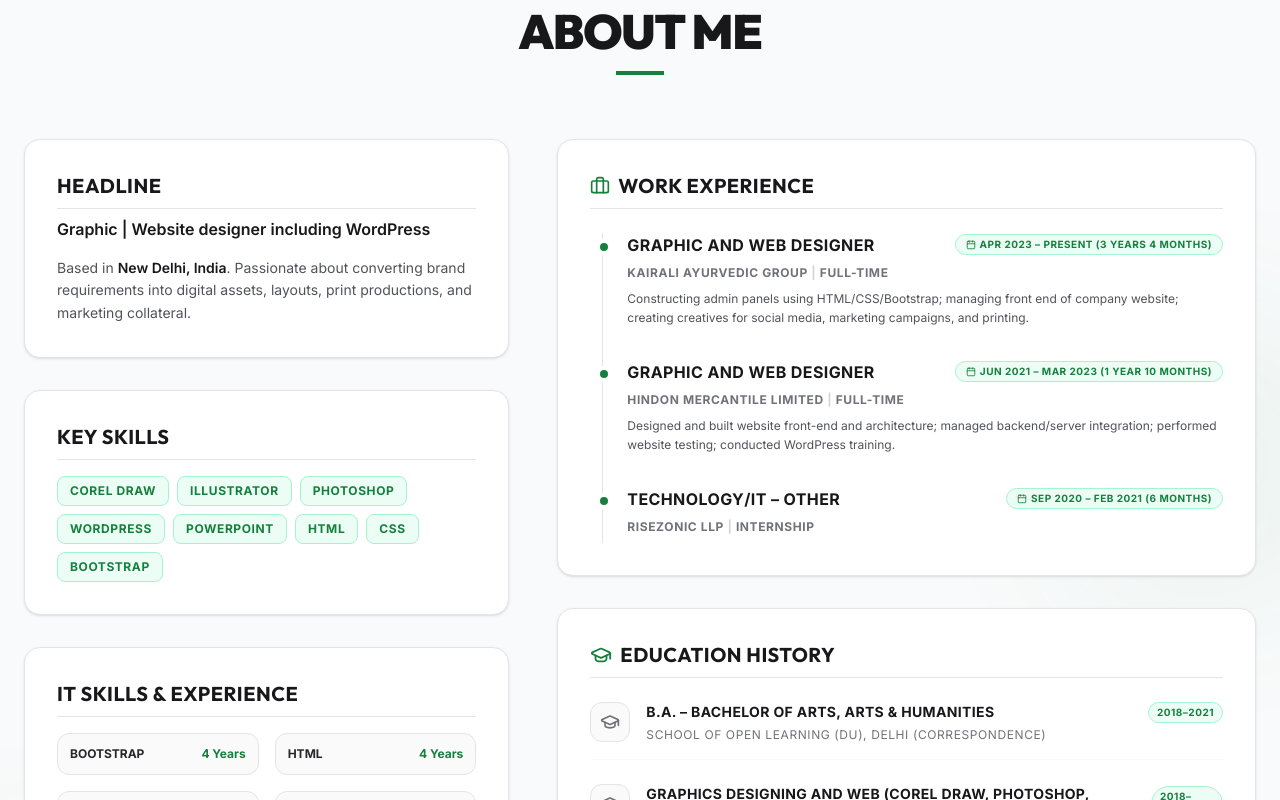
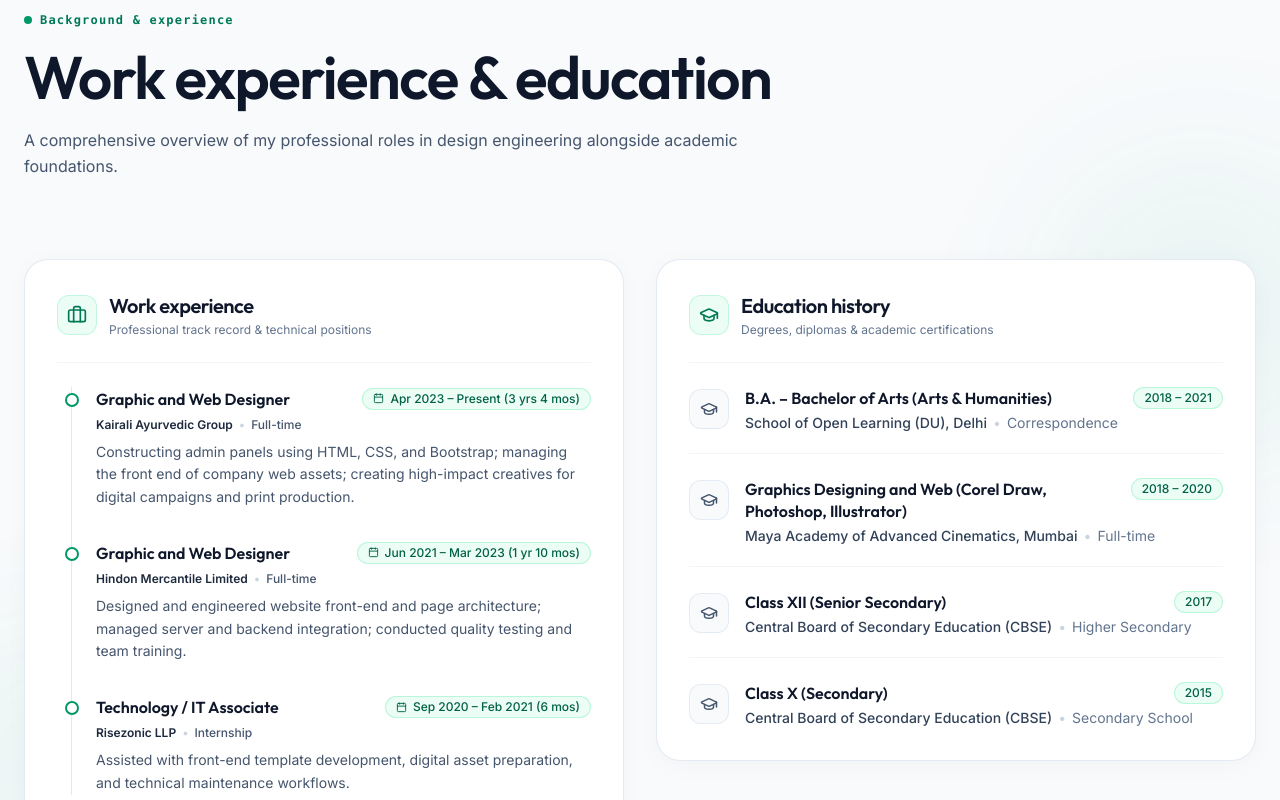
Before and after one commit to designer455/Varun-Portfolio_updated, a Next.js app: page / in a window 1280 px wide. Shown: the part 8540-9340 px from the top of the page. Built offline with nearby package versions, Linux system fonts and the light colour scheme.

Commit message:
feat: streamline About section into 2-column Experience & Education layout with alternating background

```diff
--- a/src/components/About.tsx
+++ b/src/components/About.tsx
@@ -1,176 +1,135 @@
 "use client";
 
+import React from "react";
 import { Calendar, Briefcase, GraduationCap } from "lucide-react";
 
 export default function About() {
-  const keySkills = [
-    "Corel Draw", "Illustrator", "Photoshop", "WordPress", "PowerPoint", "HTML", "CSS", "Bootstrap"
-  ];
-
-  const itSkills = [
-    { name: "Bootstrap", years: 4 },
-    { name: "HTML", years: 4 },
-    { name: "WordPress", years: 4 },
-    { name: "Excel", years: 3 },
-    { name: "Word", years: 4 },
-    { name: "PowerPoint", years: 4 },
-    { name: "Illustrator", years: 4 },
-    { name: "Photoshop", years: 4 },
-    { name: "Corel Draw", years: 4 },
-  ];
-
   const experiences = [
     {
       role: "Graphic and Web Designer",
       company: "Kairali Ayurvedic Group",
       type: "Full-time",
-      duration: "Apr 2023 – Present (3 years 4 months)",
-      description: "Constructing admin panels using HTML/CSS/Bootstrap; managing front end of company website; creating creatives for social media, marketing campaigns, and printing.",
+      duration: "Apr 2023 – Present (3 yrs 4 mos)",
+      description:
+        "Constructing admin panels using HTML, CSS, and Bootstrap; managing the front end of company web assets; creating high-impact creatives for digital campaigns and print production.",
     },
     {
       role: "Graphic and Web Designer",
       company: "Hindon Mercantile Limited",
       type: "Full-time",
-      duration: "Jun 2021 – Mar 2023 (1 year 10 months)",
-      description: "Designed and built website front-end and architecture; managed backend/server integration; performed website testing; conducted WordPress training.",
+      duration: "Jun 2021 – Mar 2023 (1 yr 10 mos)",
+      description:
+        "Designed and engineered website front-end and page architecture; managed server and backend integration; conducted quality testing and team training.",
     },
     {
-      role: "Technology/IT – Other",
+      role: "Technology / IT Associate",
       company: "Risezonic LLP",
       type: "Internship",
-      duration: "Sep 2020 – Feb 2021 (6 months)",
-      description: "",
+      duration: "Sep 2020 – Feb 2021 (6 mos)",
+      description:
+        "Assisted with front-end template development, digital asset preparation, and technical maintenance workflows.",
     },
   ];
 
   const education = [
     {
-      degree: "B.A. – Bachelor of Arts, Arts & Humanities",
+      degree: "B.A. – Bachelor of Arts (Arts & Humanities)",
       institution: "School of Open Learning (DU), Delhi",
-      duration: "2018–2021",
+      duration: "2018 – 2021",
       type: "Correspondence",
     },
     {
       degree: "Graphics Designing and Web (Corel Draw, Photoshop, Illustrator)",
       institution: "Maya Academy of Advanced Cinematics, Mumbai",
-      duration: "2018–2020",
-      type: "Full Time",
+      duration: "2018 – 2020",
+      type: "Full-time",
     },
     {
-      degree: "Class XII",
-      institution: "CBSE",
+      degree: "Class XII (Senior Secondary)",
+      institution: "Central Board of Secondary Education (CBSE)",
       duration: "2017",
-      type: "",
+      type: "Higher Secondary",
     },
     {
-      degree: "Class X",
-      institution: "CBSE",
+      degree: "Class X (Secondary)",
+      institution: "Central Board of Secondary Education (CBSE)",
       duration: "2015",
-      type: "",
+      type: "Secondary School",
     },
   ];
 
   return (
-    <section id="about" className="py-24 bg-[#f9fafb] border-b border-zinc-200 relative overflow-hidden">
-      {/* Background drifting element (light theme variant) */}
-      <div className="absolute top-1/3 -right-20 w-80 h-80 bg-[#15803d]/5 rounded-full blur-3xl pointer-events-none animate-drift-slow" />
-      <div className="absolute bottom-10 -left-20 w-64 h-64 bg-[#15803d]/5 rounded-full blur-3xl pointer-events-none animate-drift-medium" />
+    <section
+      id="about"
+      className="py-24 sm:py-32 bg-[#F8FAFC] border-y border-slate-200 relative overflow-hidden"
+    >
+      {/* Subtle ambient light gradient accents */}
+      <div className="absolute top-1/4 -right-20 w-80 h-80 bg-emerald-600/5 rounded-full blur-3xl pointer-events-none" />
+      <div className="absolute bottom-10 -left-20 w-72 h-72 bg-emerald-600/5 rounded-full blur-3xl pointer-events-none" />
 
-      <div className="max-w-7xl mx-auto px-6 relative z-10">
-        {/* Header */}
-        <div className="flex flex-col items-center text-center mb-16">
-          <span className="text-[#15803d] text-sm font-bold uppercase tracking-wider mb-2">
-            My Biography
+      <div className="max-w-7xl mx-auto px-4 sm:px-6 relative z-10">
+        {/* Section Header */}
+        <div className="max-w-3xl mb-16 sm:mb-20">
+          <div className="flex items-center gap-2 mb-3">
+            <span className="h-2 w-2 rounded-full bg-emerald-600" />
+            <span className="text-xs font-mono font-bold tracking-widest text-emerald-700">
+              Background &amp; experience
             </span>
-          <h2 className="text-4xl md:text-5xl font-black font-display tracking-tight text-zinc-900 uppercase">
-            ABOUT ME
-          </h2>
-          <div className="w-12 h-1 bg-[#15803d] mt-4" />
           </div>
 
-        {/* 2-Column Desktop Layout */}
-        <div className="grid grid-cols-1 lg:grid-cols-12 gap-12 items-start">
-
-          {/* Left Column: Bio, Skills & Experience Years */}
-          <div className="lg:col-span-5 flex flex-col gap-8">
-            {/* Bio Block */}
-            <div className="p-8 rounded-2xl bg-white border border-zinc-200 shadow-sm">
-              <h3 className="text-xl font-bold font-display text-zinc-900 uppercase mb-2 tracking-wide border-b border-zinc-200 pb-2">
-                Headline
-              </h3>
-              <p className="text-zinc-900 font-semibold text-base mb-4">
-                Graphic | Website designer including WordPress
-              </p>
-              <p className="text-zinc-600 leading-relaxed text-sm">
-                Based in <span className="text-zinc-900 font-semibold">New Delhi, India</span>. Passionate about converting brand requirements into digital assets, layouts, print productions, and marketing collateral.
+          <h2 className="text-3xl sm:text-5xl lg:text-6xl font-semibold font-display tracking-tight text-slate-900 leading-tight">
+            Work experience &amp; education
+          </h2>
+          <p className="mt-3 text-sm sm:text-base text-slate-600 font-sans leading-relaxed">
+            A comprehensive overview of my professional roles in design engineering alongside academic foundations.
           </p>
         </div>
 
-            {/* Key Skills Pills */}
-            <div className="p-8 rounded-2xl bg-white border border-zinc-200 shadow-sm">
-              <h3 className="text-xl font-bold font-display text-zinc-900 uppercase mb-4 tracking-wide border-b border-zinc-200 pb-2">
-                Key Skills
+        {/* 1 Row, 2 Columns Grid for Experience & Education */}
+        <div className="grid grid-cols-1 lg:grid-cols-2 gap-8 items-start">
+
+          {/* Column 1: Work Experience */}
+          <div className="p-6 sm:p-8 rounded-3xl bg-white border border-slate-200/90 shadow-[0_4px_25px_rgba(0,0,0,0.03)] flex flex-col justify-between">
+            <div>
+              <div className="flex items-center gap-3 pb-6 border-b border-slate-100 mb-6">
+                <div className="w-10 h-10 rounded-xl bg-emerald-50 border border-emerald-200/60 flex items-center justify-center text-emerald-700 shrink-0">
+                  <Briefcase size={20} />
+                </div>
+                <div>
+                  <h3 className="text-xl font-display font-semibold text-slate-900 tracking-tight">
+                    Work experience
                   </h3>
-              <div className="flex flex-wrap gap-2">
-                {keySkills.map((skill, index) => (
-                  <span
-                    key={index}
-                    className="px-3 py-1.5 rounded-lg text-xs font-bold uppercase tracking-wider border bg-emerald-50 border-emerald-200 text-[#15803d]"
-                  >
-                    {skill}
-                  </span>
-                ))}
+                  <p className="text-xs font-sans text-slate-500 mt-0.5">
+                    Professional track record &amp; technical positions
+                  </p>
                 </div>
               </div>
 
-            {/* IT Skills experience metrics */}
-            <div className="p-8 rounded-2xl bg-white border border-zinc-200 shadow-sm">
-              <h3 className="text-xl font-bold font-display text-zinc-900 uppercase mb-4 tracking-wide border-b border-zinc-200 pb-2">
-                IT Skills & Experience
-              </h3>
-              <div className="grid grid-cols-1 sm:grid-cols-2 gap-4">
-                {itSkills.map((skill, index) => (
-                  <div key={index} className="flex justify-between items-center p-3 rounded-xl bg-zinc-50 border border-zinc-200 text-xs">
-                    <span className="font-bold text-zinc-800 uppercase">{skill.name}</span>
-                    <span className="text-[#15803d] font-bold">{skill.years} Years</span>
-                  </div>
-                ))}
-              </div>
-            </div>
-          </div>
+              {/* Timeline Items */}
+              <div className="relative border-l border-slate-200 pl-6 ml-3.5 flex flex-col gap-8">
+                {experiences.map((exp, index) => (
+                  <div key={index} className="relative group">
+                    {/* Timeline Node */}
+                    <div className="absolute -left-[31px] top-1.5 w-3.5 h-3.5 rounded-full bg-white border-2 border-emerald-600 group-hover:scale-125 transition-transform" />
 
-          {/* Right Column: Work Experience & Education Timeline */}
-          <div className="lg:col-span-7 flex flex-col gap-8">
-
-            {/* Experience Block */}
-            <div className="p-8 rounded-2xl bg-white border border-zinc-200 shadow-sm">
-              <h3 className="text-xl font-bold font-display text-zinc-900 uppercase mb-6 tracking-wide flex items-center gap-2 border-b border-zinc-200 pb-2">
-                <Briefcase size={20} className="text-[#15803d]" />
-                Work Experience
-              </h3>
-
-              <div className="relative border-l border-zinc-200 pl-6 ml-3 flex flex-col gap-8">
-                {experiences.map((exp, index) => (
-                  <div key={index} className="relative">
-                    {/* Circle Node indicator */}
-                    <div className="absolute -left-[31px] top-1.5 w-4 h-4 rounded-full bg-[#15803d] border-4 border-white" />
-
-                    <div className="flex flex-col sm:flex-row sm:items-center justify-between gap-1 mb-2">
-                      <h4 className="text-base font-bold text-zinc-900 uppercase tracking-wide">
+                    <div className="flex flex-col sm:flex-row sm:items-center justify-between gap-1.5 mb-1.5">
+                      <h4 className="text-base font-display font-semibold text-slate-900 tracking-normal">
                         {exp.role}
                       </h4>
-                      <span className="inline-flex items-center gap-1 text-[10px] font-bold text-[#15803d] uppercase tracking-wider bg-emerald-50 border border-emerald-200 px-2.5 py-0.5 rounded-full w-fit">
-                        <Calendar size={10} />
+                      <span className="inline-flex items-center gap-1.5 text-xs font-sans font-medium text-emerald-800 bg-emerald-50 border border-emerald-200/70 px-2.5 py-0.5 rounded-full w-fit shrink-0">
+                        <Calendar size={11} />
                         {exp.duration}
                       </span>
                     </div>
 
-                    <p className="text-xs font-bold text-zinc-500 uppercase tracking-wider mb-2">
-                      {exp.company} <span className="text-zinc-300">|</span> {exp.type}
+                    <p className="text-xs font-sans font-medium text-slate-600 mb-2">
+                      <span className="text-slate-800 font-semibold">{exp.company}</span>
+                      <span className="mx-1.5 text-slate-300">•</span>
+                      <span>{exp.type}</span>
                     </p>
 
                     {exp.description && (
-                      <p className="text-xs text-zinc-600 leading-relaxed">
+                      <p className="text-xs sm:text-sm text-slate-600 font-sans leading-relaxed">
                         {exp.description}
                       </p>
                     )}
@@ -178,39 +137,60 @@ export default function About() {
                 ))}
               </div>
             </div>
+          </div>
 
-            {/* Education Block */}
-            <div className="p-8 rounded-2xl bg-white border border-zinc-200 shadow-sm">
-              <h3 className="text-xl font-bold font-display text-zinc-900 uppercase mb-6 tracking-wide flex items-center gap-2 border-b border-zinc-200 pb-2">
-                <GraduationCap size={22} className="text-[#15803d]" />
-                Education History
+          {/* Column 2: Education History */}
+          <div className="p-6 sm:p-8 rounded-3xl bg-white border border-slate-200/90 shadow-[0_4px_25px_rgba(0,0,0,0.03)] flex flex-col justify-between">
+            <div>
+              <div className="flex items-center gap-3 pb-6 border-b border-slate-100 mb-6">
+                <div className="w-10 h-10 rounded-xl bg-emerald-50 border border-emerald-200/60 flex items-center justify-center text-emerald-700 shrink-0">
+                  <GraduationCap size={20} />
+                </div>
+                <div>
+                  <h3 className="text-xl font-display font-semibold text-slate-900 tracking-tight">
+                    Education history
                   </h3>
+                  <p className="text-xs font-sans text-slate-500 mt-0.5">
+                    Degrees, diplomas &amp; academic certifications
+                  </p>
+                </div>
+              </div>
 
+              {/* Education List */}
               <div className="flex flex-col gap-6">
                 {education.map((edu, index) => (
-                  <div key={index} className="flex gap-4 items-start pb-4 border-b border-zinc-150 last:border-b-0 last:pb-0">
-                    <div className="w-10 h-10 rounded-xl bg-zinc-50 border border-zinc-200 flex items-center justify-center text-zinc-500 shrink-0">
-                      <GraduationCap size={20} />
+                  <div
+                    key={index}
+                    className="flex gap-4 items-start pb-5 border-b border-slate-100 last:border-b-0 last:pb-0"
+                  >
+                    <div className="w-10 h-10 rounded-xl bg-slate-50 border border-slate-200/80 flex items-center justify-center text-slate-600 shrink-0 mt-0.5">
+                      <GraduationCap size={18} />
                     </div>
-                    <div className="flex-1">
-                      <div className="flex flex-col sm:flex-row sm:items-center justify-between gap-1">
-                        <h4 className="text-sm font-bold text-zinc-900 uppercase tracking-wide">
+                    <div className="flex-1 min-w-0">
+                      <div className="flex flex-col sm:flex-row sm:items-start justify-between gap-1 mb-1">
+                        <h4 className="text-sm sm:text-base font-display font-semibold text-slate-900 tracking-normal leading-snug">
                           {edu.degree}
                         </h4>
-                        <span className="text-[10px] font-bold text-[#15803d] uppercase tracking-wider bg-emerald-50 border border-emerald-200 px-2 py-0.5 rounded-full w-fit">
+                        <span className="text-xs font-sans font-medium text-emerald-800 bg-emerald-50 border border-emerald-200/70 px-2.5 py-0.5 rounded-full w-fit shrink-0 self-start">
                           {edu.duration}
                         </span>
                       </div>
-                      <p className="text-xs text-zinc-500 uppercase tracking-wider mt-1">
-                        {edu.institution} {edu.type ? `(${edu.type})` : ""}
+                      <p className="text-xs sm:text-sm font-sans text-slate-600 mt-0.5">
+                        <span className="text-slate-700 font-medium">{edu.institution}</span>
+                        {edu.type && (
+                          <>
+                            <span className="mx-1.5 text-slate-300">•</span>
+                            <span className="text-slate-500">{edu.type}</span>
+                          </>
+                        )}
                       </p>
                     </div>
                   </div>
                 ))}
               </div>
             </div>
+          </div>
 
-          </div>
         </div>
 
       </div>
```
Lines whose indentation alone changed are shown as unchanged.
